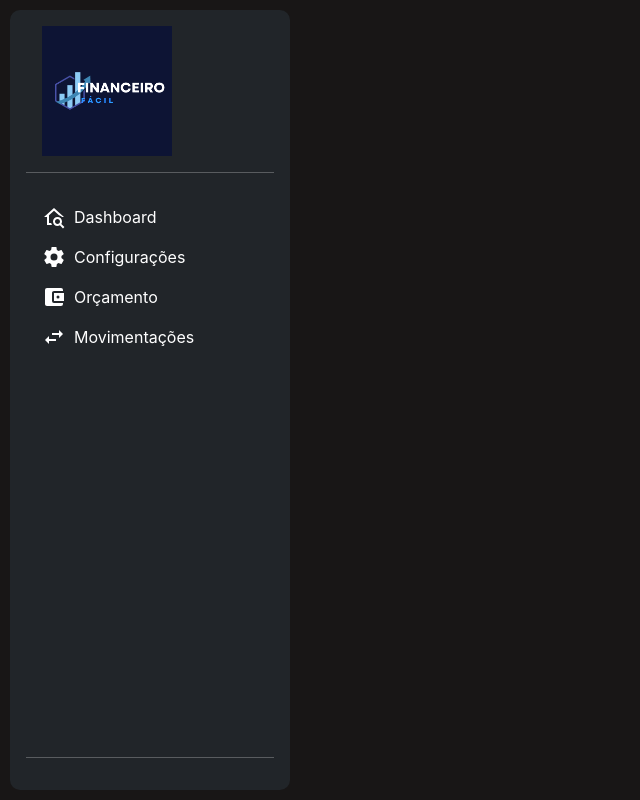
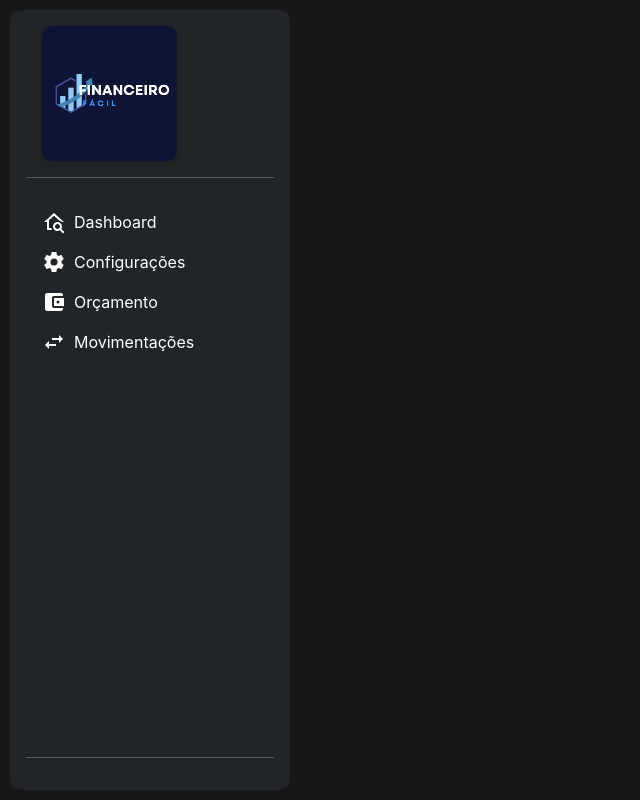
Before and after one commit to Caua-Vieira/Financeiro-Facil, a React (Create React App) app in the folder client/: page /main in a window 1280 px wide. Shown: the whole page, without its empty margins (0-640 px from the left). Built offline with nearby package versions, Linux system fonts and the light colour scheme.

Commit message:
STYLE: Mudança na logo do projeto

```diff
--- a/client/src/components/leftBar.tsx
+++ b/client/src/components/leftBar.tsx
@@ -27,11 +27,11 @@ const LeftBar: React.FC = () => {
                         <img
                             src={Logo}
                             alt="Logo"
-                            className="ms-3"
-                            style={{ width: '130px', filter: 'brightness(1.2)' }}
+                            className="ms-3 logo-sidebar"
                         />
                     )}
                 </div>
+
                 <hr />
                 <ul className="mt-2 nav nav-pills flex-column mb-auto">
                     <Link
```
